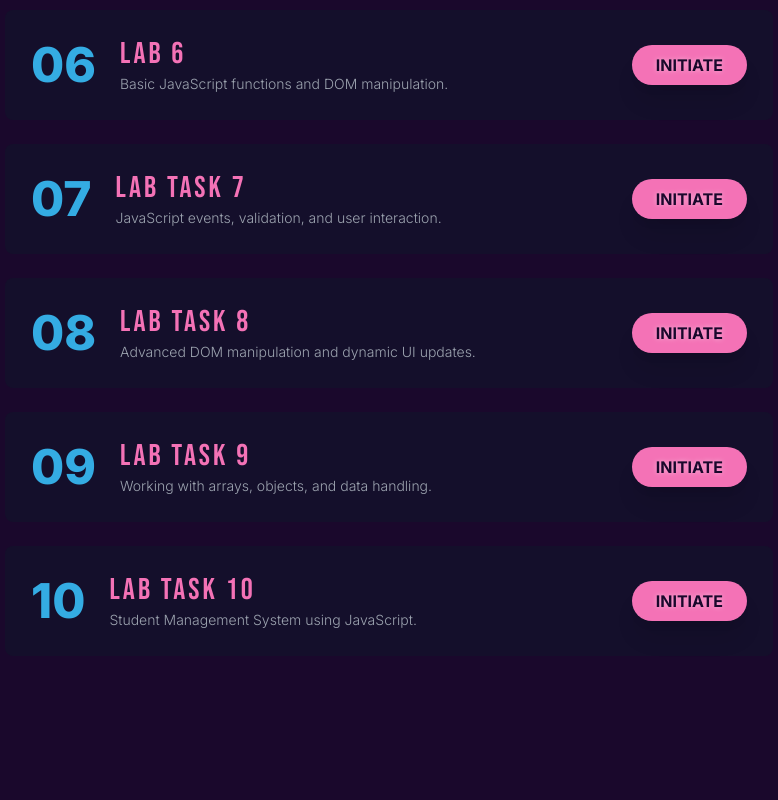
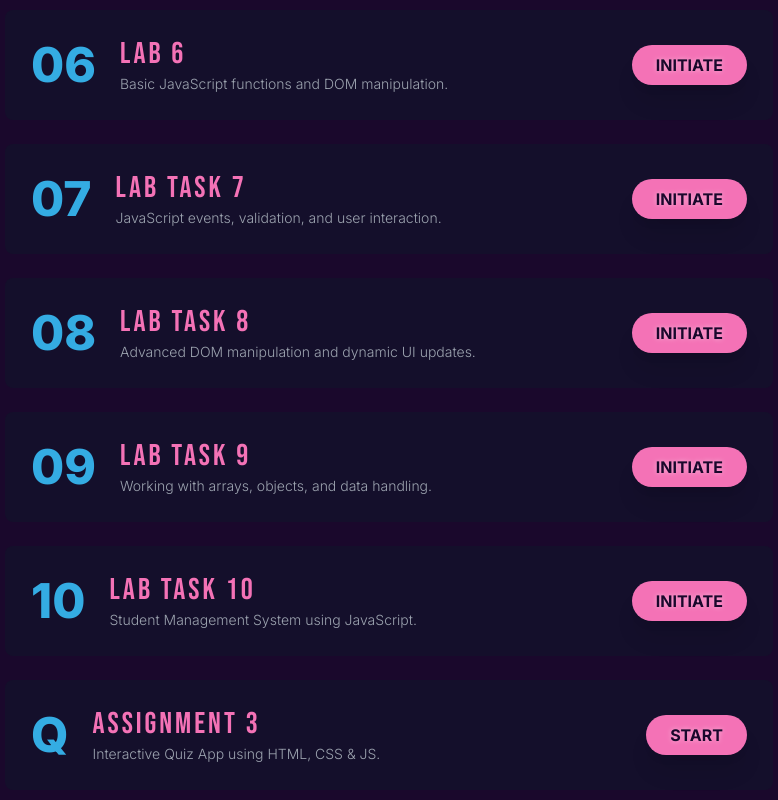
Before and after one commit to malik-ali-hamza/Web-Technologies, a plain HTML site: page index.html in a window 1280 px wide. Shown: the part 952-1752 px from the top of the page, without its empty margins (251-1029 px from the left). Before the commit the page ends 1688 px from the top, so only its background shows below. Drawn offline with nearby package versions, Linux system fonts and the light colour scheme.

Commit message:
Update index.html

```diff
--- a/index.html
+++ b/index.html
@@ -220,6 +220,21 @@
         INITIATE
     </a>
 </div>
+           <div class="lab-card flex items-center justify-between bg-slate-900/50 p-6 rounded-lg transition-all duration-300">
+    <div class="flex items-center">
+        <div class="text-5xl font-extrabold mr-6 text-sky-400 opacity-90">
+            Q
+        </div>
+        <div class="text-left">
+            <h3 class="text-3xl text-pink-400 mb-0.5">ASSIGNMENT 3</h3>
+            <p class="text-gray-400 text-sm font-light">Interactive Quiz App using HTML, CSS & JS.</p>
+        </div>
+    </div>
+    <a href="ass3.html" class="neon-button ml-4 flex-shrink-0 py-2 px-6 rounded-full font-bold bg-pink-400 hover:bg-pink-300 shadow-xl">
+        START
+    </a>
+</div>
+
 
         </div>
     </div>
```
